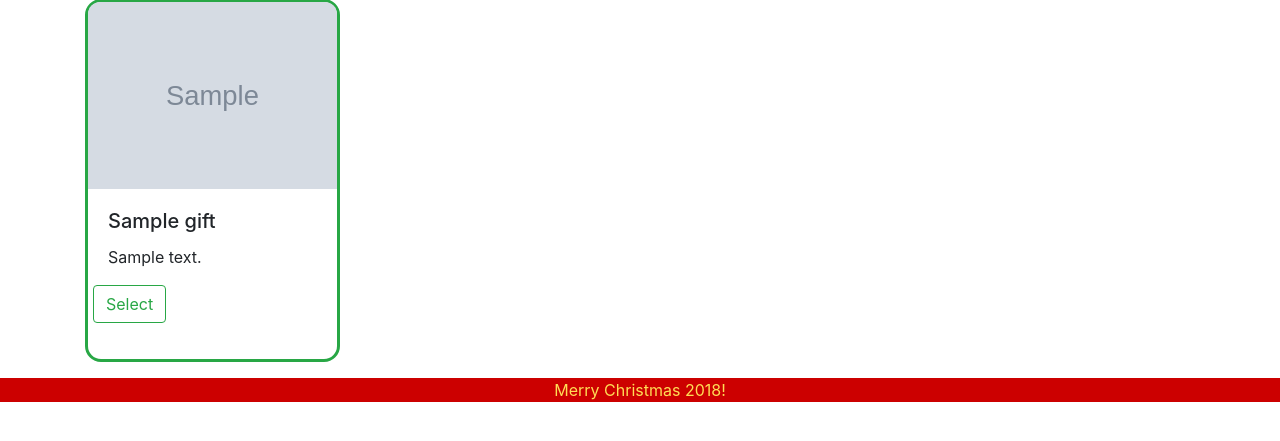
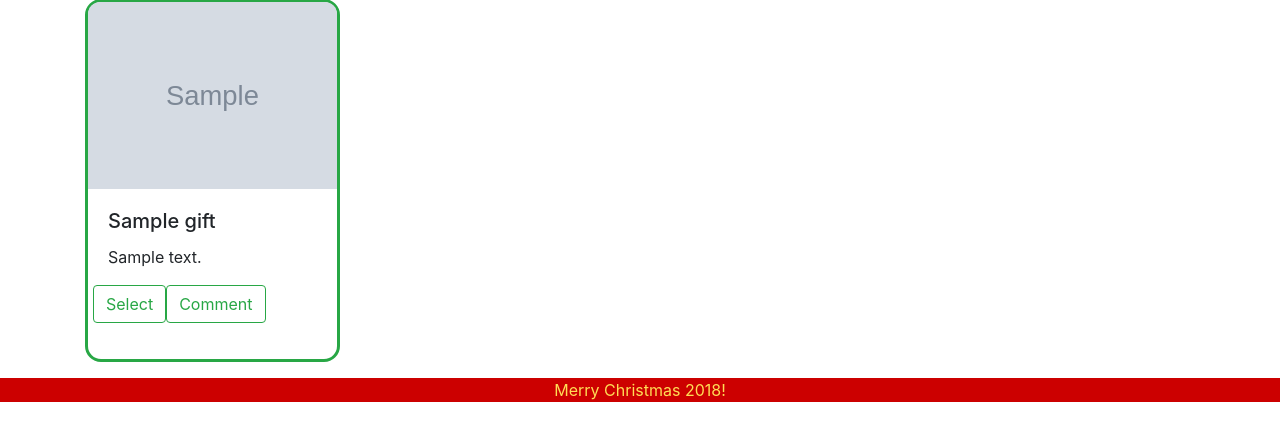
Before and after one commit to JMorris1575/christmas18, a Django app: template c18/gift/templates/gift/gift_list.html in a window 1280 px wide. Shown: the part 175-616 px from the top of the page. Run offline with Django 3.2, Linux system fonts and the light colour scheme; the template is opened without the code that fills it: most values are stand-ins (such as "Sample title", 1, 10 or a date in 2020); grey boxes marked "Sample" are stand-in pictures; some libraries are stand-ins or nearby versions; grey boxes are pictures that could not be loaded.

Commit message:
Gift list buttons present but need better looks

```diff
--- a/c18/gift/templates/gift/gift_list.html
+++ b/c18/gift/templates/gift/gift_list.html
@@ -13,7 +13,18 @@
                             <h5 class="card-title">{{ gift }}</h5>
                             <p class="card-text">{{ gift.description }}</p>
                             <div class="row">
-
+                                {% if gift.receiver == user %}
+                                    <form action="{% url 'gift:change_mind' gift.gift_number %}" method="post">
+                                        {% csrf_token %}
+                                        <button class="btn btn-outline-success" type="submit">Change</button>
+                                    </form>
+                                {% else %}
+                                    <button class="btn btn-outline-success" disabled>Select</button>
+                                {% endif %}
+                                <form action="{% url 'gift:comment' gift.gift_number %}" method="post">
+                                    {% csrf_token %}
+                                    <button class="btn btn-outline-success" type="submit">Comment</button>
+                                </form>
                             </div>
                         </div>
                     </div>
@@ -35,6 +46,10 @@
                                         <button class="btn btn-outline-success" type="submit">Select</button>
                                     </form>
                                 {% endif %}
+                                <form action="{% url 'gift:comment' gift.gift_number %}" method="post">
+                                    {% csrf_token %}
+                                    <button class="btn btn-outline-success" type="submit">Comment</button>
+                                </form>
                             </div>
                         </div>
                     </div>
--- a/c18/gift/urls.py
+++ b/c18/gift/urls.py
@@ -1,10 +1,12 @@
 from django.urls import path
 from django.contrib.auth.decorators import login_required
 
-from .views import GiftListView, GiftSelectView
+from .views import GiftListView, GiftSelectView, GiftChangeMindView, GiftCommentView
 
 app_name = 'gift'
 urlpatterns = [
     path('gift-list/', login_required(GiftListView.as_view()), name="home"),
-    path('<int:gift_number>/select/', login_required(GiftSelectView.as_view()), name="select")
+    path('<int:gift_number>/select/', login_required(GiftSelectView.as_view()), name="select"),
+    path('<int:gift_number>/change_mind/', login_required(GiftChangeMindView.as_view()), name="change_mind"),
+    path('<int:gift_number>/comment/', login_required(GiftCommentView.as_view()), name="comment"),
 ]
```
Also changed, not shown: c18/gift/views.py (+14 -0 lines).
